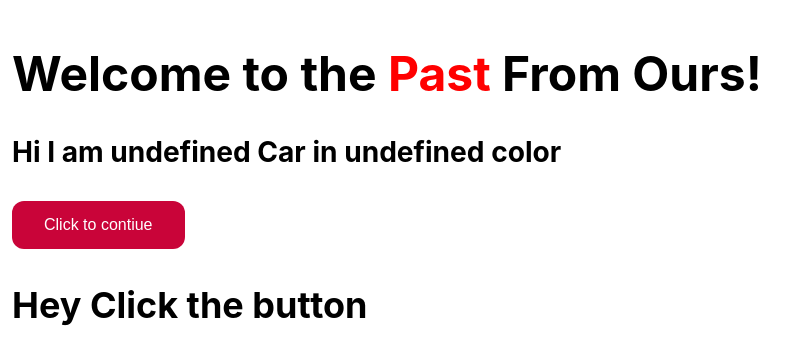
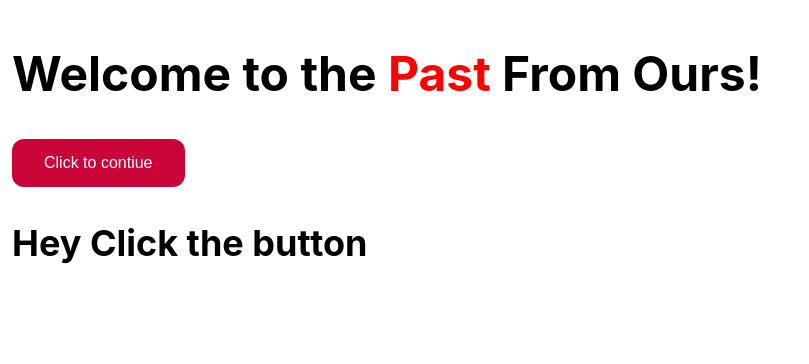
Before and after one commit to Bh-Gobi-7-shan/FirstReactApplication, a React (Vite) app in the folder LearnReactJs/: page / in a window 1280 px wide. Shown: the top 364 px of the page, without its empty margins (0-809 px from the left). Built offline with nearby package versions, Linux system fonts and the light colour scheme.

Commit message:
Update conditional rendering
Conditional rendering

```diff
--- a/LearnReactJs/src/welcome.jsx
+++ b/LearnReactJs/src/welcome.jsx
@@ -10,7 +10,13 @@ function welcomePrint(props) {
     return(
         <>
         <h1>Welcome to the <span id='output'>{changeName[output]}</span> From Ours! </h1>
-        <h3>{text}</h3>
+        {props.SendName !== undefined && props.SendColor !== undefined ?
+        <h3>{text}</h3>:
+        null
+
+        }
+
+
         </>
     )
 
```
